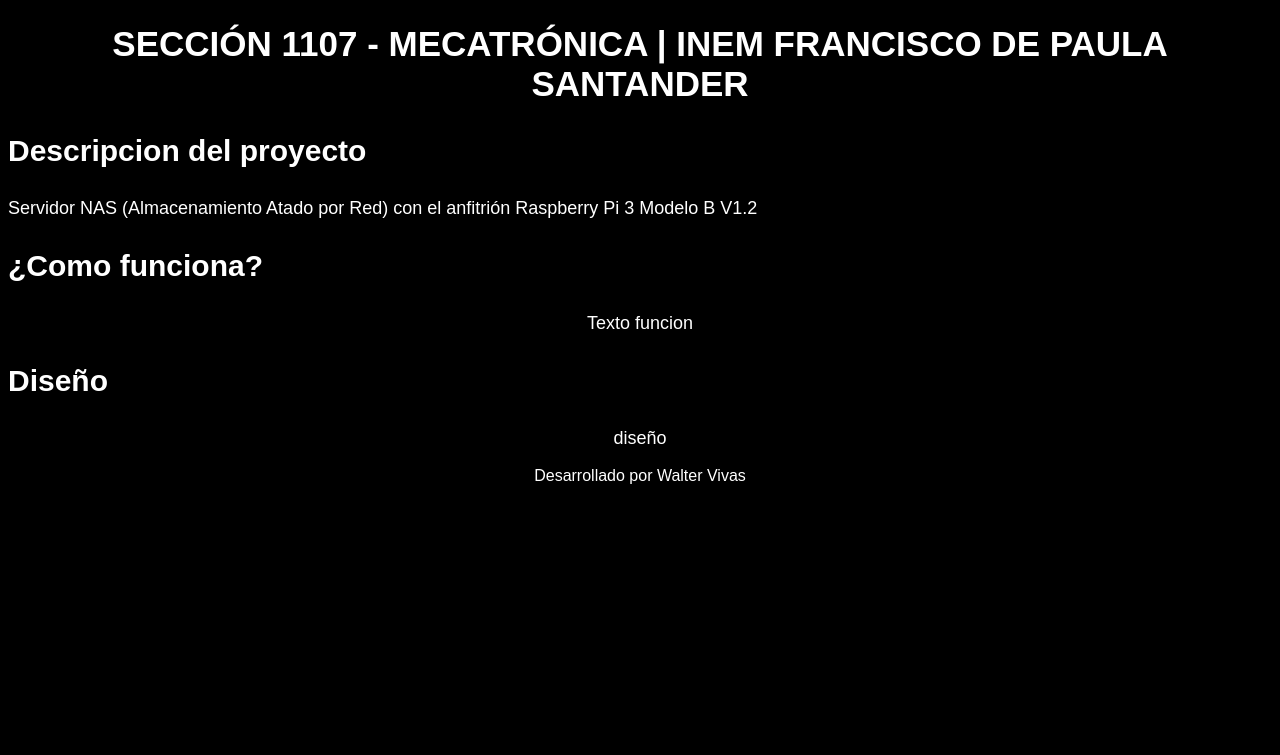
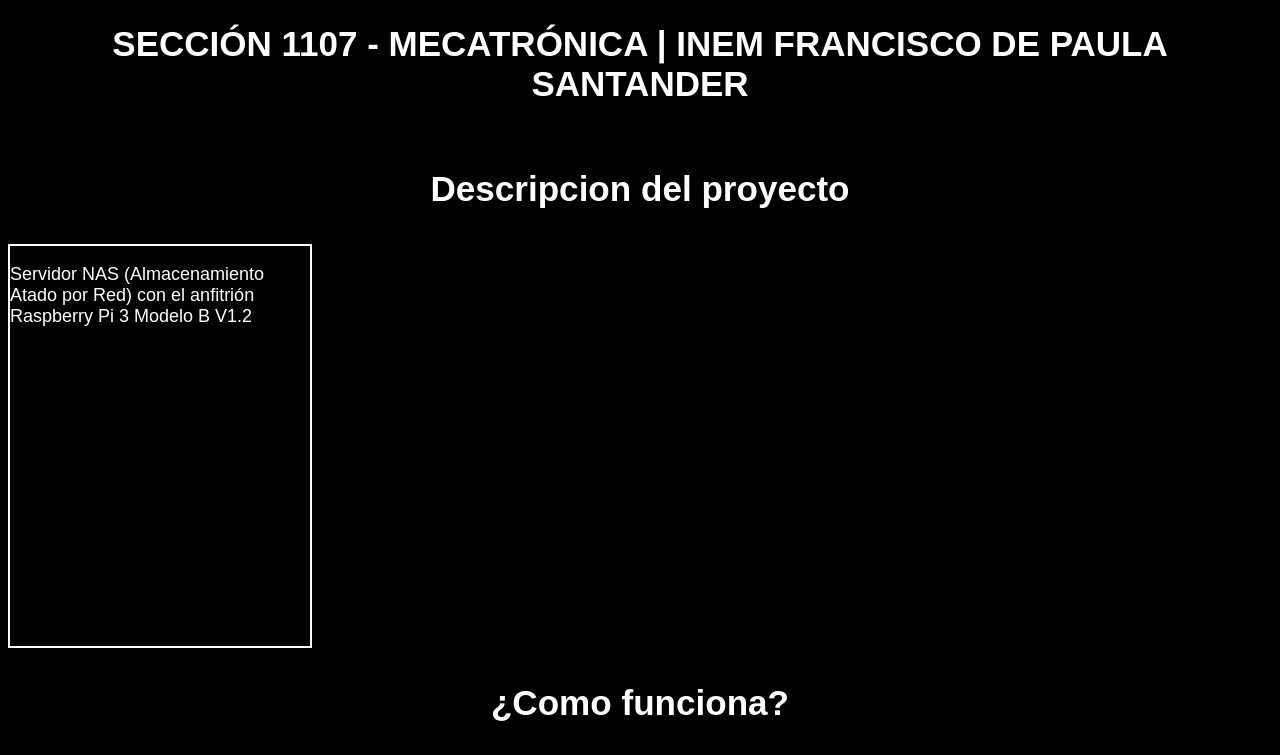
Before and after one commit to iSwolyz/automatizacion-1107, a plain HTML site: page index.html in a window 1280 px wide. Shown: the part 900-1655 px from the top of the page. Before the commit the page ends 1401 px from the top, so only its background shows below. Drawn offline with Linux system fonts and the light colour scheme.

Commit message:
Cambios grandes en HTML y CSS, pendiente solucion de errores

```diff
--- a/index.html
+++ b/index.html
@@ -17,19 +17,25 @@
         <h2 id="nas">Network Attached Storage - (Almacenamiento Atado por Red)</h2>
         <h2 id="seccion">SECCIÓN 1107 - MECATRÓNICA | INEM FRANCISCO DE PAULA SANTANDER</h2>
 
-        <div>
-            <h3 class="subtitulo">Descripcion del proyecto</h3>
-            <p id="lore"class="descripcion">Servidor NAS (Almacenamiento Atado por Red) con el anfitrión Raspberry Pi 3 Modelo B V1.2</p>
+        <div class="subtitulo">
+            <h3>Descripcion del proyecto</h3>
+        </div>
+        <div class="descripcion">
+            <p>Servidor NAS (Almacenamiento Atado por Red) con el anfitrión Raspberry Pi 3 Modelo B V1.2</p>
         </div>
 
-        <div>
-            <h3 class="subtitulo">¿Como funciona?</h3>
-            <p id="lorefuncion" class="descripcion">Texto funcion</p>
+        <div class="subtitulo">
+            <h3>¿Como funciona?</h3>
+        </div>
+        <div class="descripcion">
+            <p>Texto funcion</p>
         </div>
 
-        <div>
-            <h3 class="subtitulo">Diseño</h3>
-            <p id="lorediseño" class="descripcion">diseño</p>
+        <div class="subtitulo">
+            <h3>Diseño</h3>
+        </div>
+        <div class="descripcion">
+            <p>diseño</p>
         </div>
 
     </section>
--- a/styles.css
+++ b/styles.css
@@ -1,5 +1,6 @@
 #cuerpo{
     background-color: black;
+    color: #ffffff;
 }
 
 #banner{
@@ -14,49 +15,41 @@
     font-family: Arial, Helvetica, sans-serif;
     text-align: center;
     font-size: 90px;
-    color: white;
 }
 
 #seccion{
     font-family: Arial, Helvetica, sans-serif;
     text-align: center;
     font-size: 35px;
-    color: white;
 }
 
 #nas{
     font-family: Arial, Helvetica, sans-serif;
     text-align: center;
     font-size: 28px;
-    color: white;
 }
 
 .subtitulo{
     font-family: Arial, Helvetica, sans-serif;
     font-size: 30px;
-    color: white;
+
+    justify-content: space-evenly;
+    display: flex;
 }
 
 .descripcion{
     font-family: Arial, Helvetica, sans-serif;
-    color: white;
     font-size: 18px;
-}
 
-#lore{
-    text-align: left;
-}
+    justify-content: space-evenly;
+    display: flex;
 
-#lorediseño{
-    text-align: center;
-}
-
-#lorefuncion{
-    text-align: center;
+    border: solid 2px #ffffff;
+    width: 300px;
+    height: 400px;
 }
 
 #walter{
     font-family: Arial, Helvetica, sans-serif;
     text-align: center;
-    color: white;
 }
```
